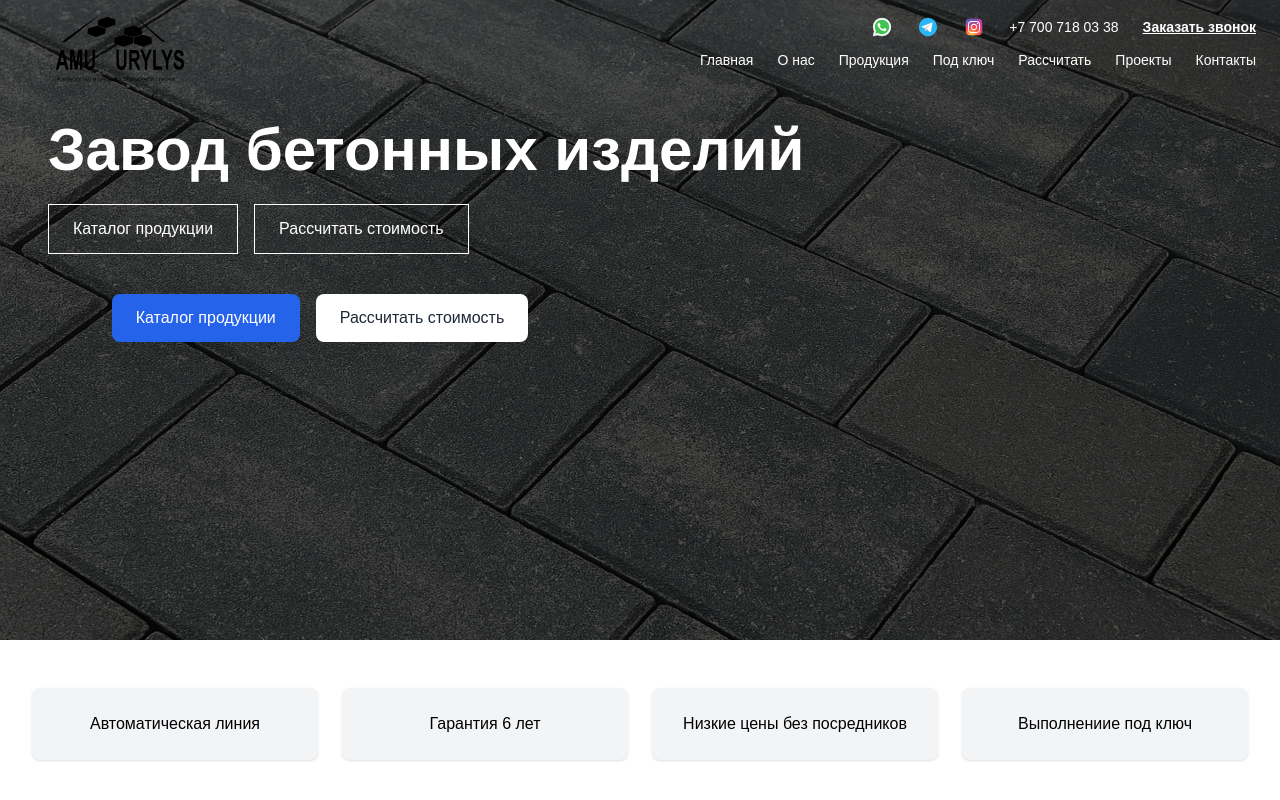
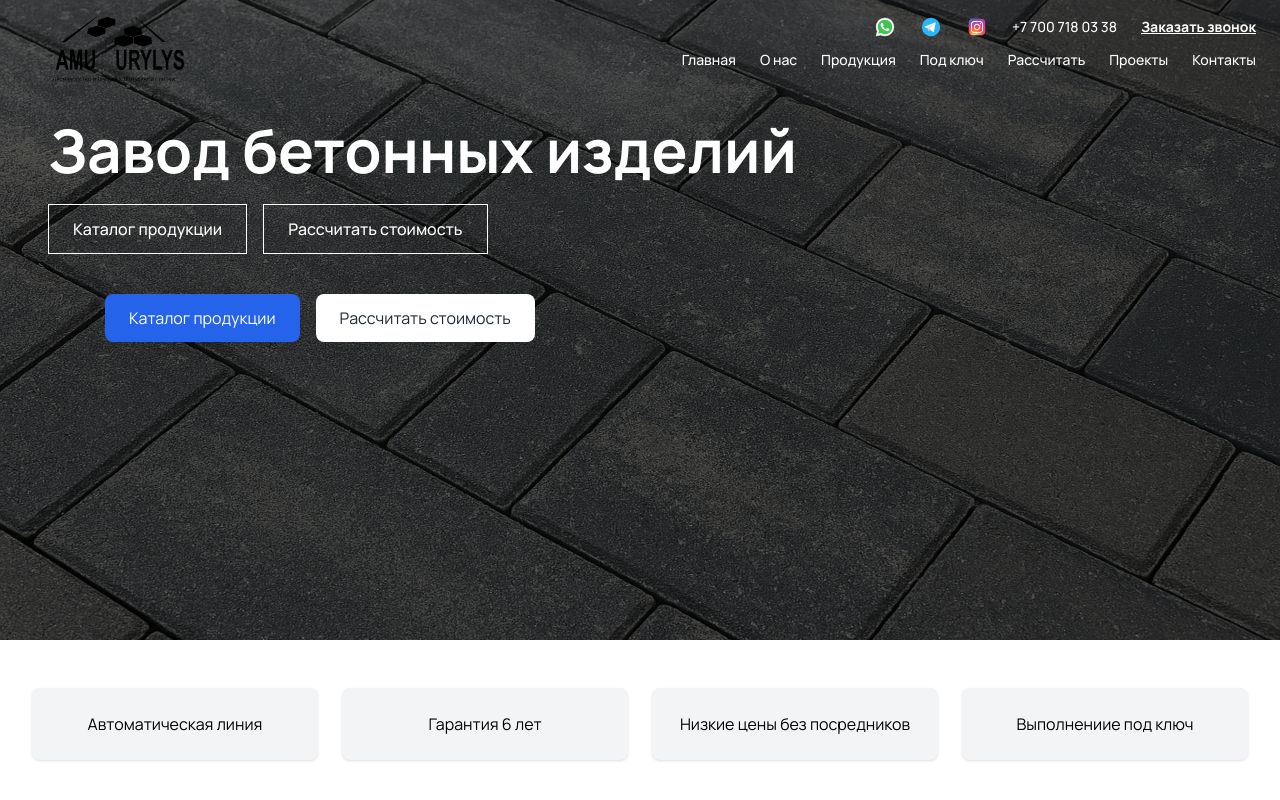
Before and after one commit to DamuQurylys/Damuzavod, a Next.js app: page / in a window 1280 px wide. Shown: the top 800 px of the page. Built offline with nearby package versions, Linux system fonts and the light colour scheme.

Commit message:
Исправление порядок вызовов  globals.css

```diff
--- a/src/styles/globals.css
+++ b/src/styles/globals.css
@@ -1,4 +1,5 @@
+@import url('https://fonts.googleapis.com/css2?family=Manrope:wght@300;400;500;700&display=swap');
+
 @tailwind base;
 @tailwind components;
 @tailwind utilities;
-@import url('https://fonts.googleapis.com/css2?family=Manrope:wght@300;400;500;700&display=swap');
```
